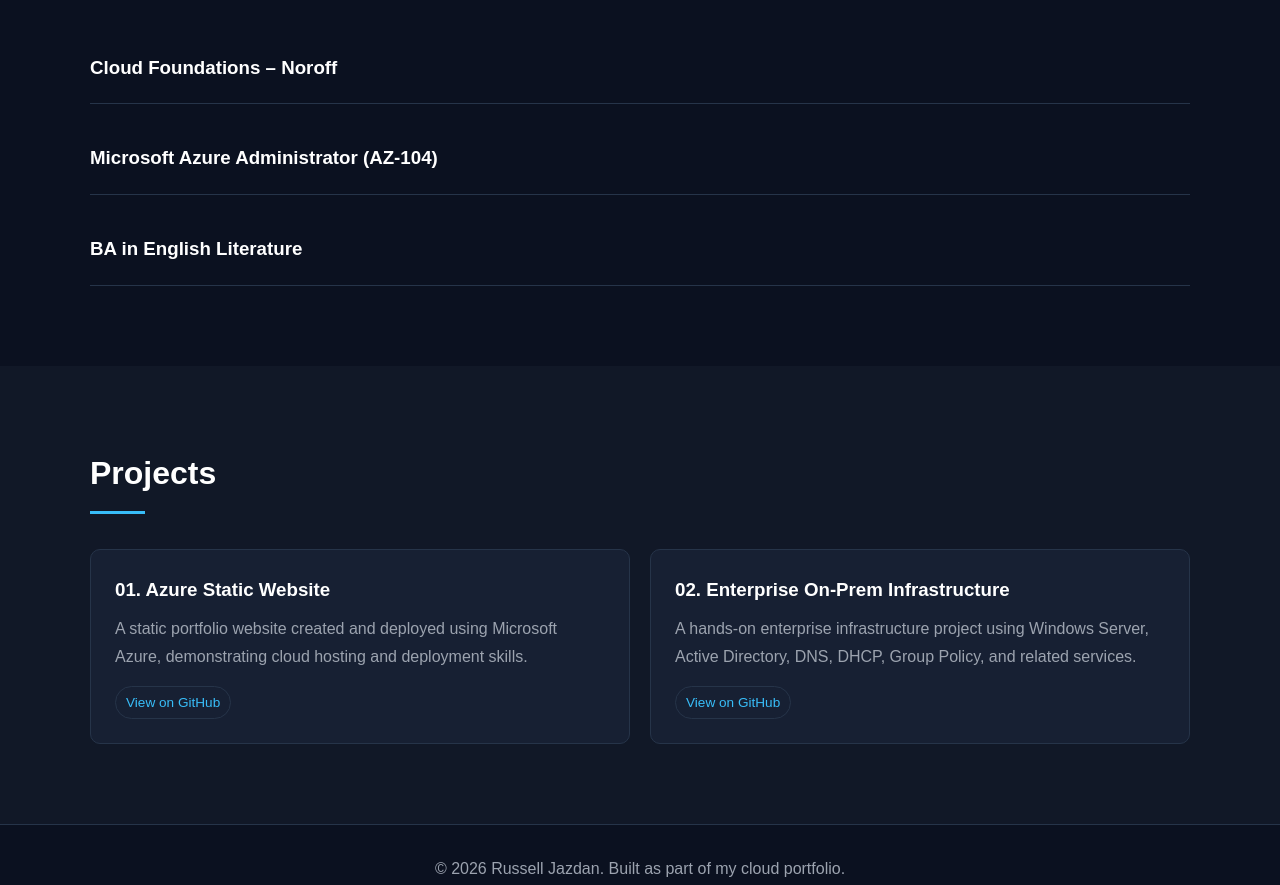
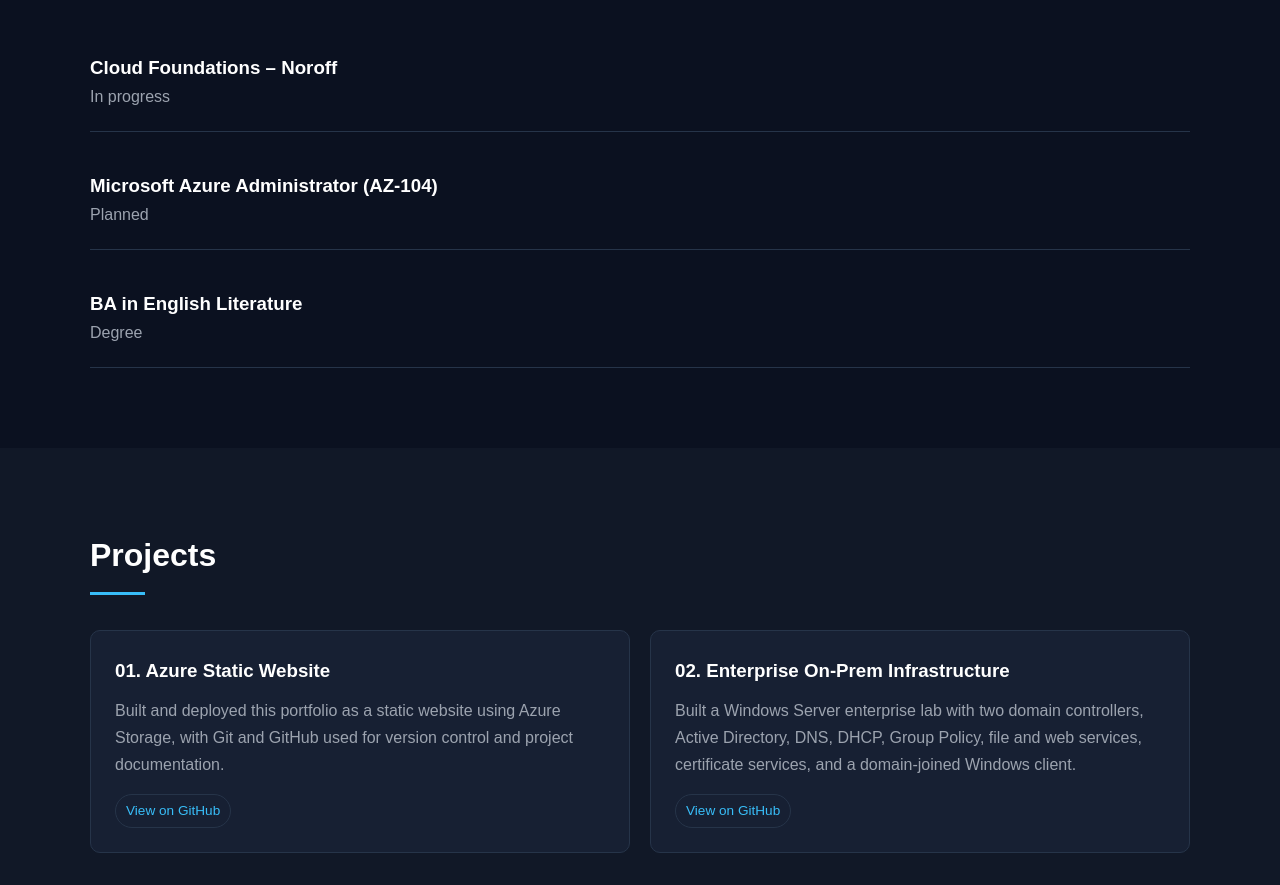
Before and after one commit to Russjaz/azure-static-website, a plain HTML site: page index.html in a window 1280 px wide. Shown: the part 1640-2525 px from the top of the page. Drawn offline with Linux system fonts and the light colour scheme.

Commit message:
Update project descriptions

```diff
--- a/index.html
+++ b/index.html
@@ -393,15 +393,18 @@
         <div class="education-list">
           <div class="education-item">
             <h3>Cloud Foundations – Noroff</h3>
+            <p>In progress</p>
           </div>
 
 
           <div class="education-item">
             <h3>Microsoft Azure Administrator (AZ-104)</h3>
+            <p>Planned</p>
           </div>
 
           <div class="education-item">
             <h3>BA in English Literature</h3>
+            <p>Degree</p>
           </div>
         </div>
       </div>
@@ -415,8 +418,9 @@
           <article class="card">
             <h3>01. Azure Static Website</h3>
             <p>
-              A static portfolio website created and deployed using Microsoft
-              Azure, demonstrating cloud hosting and deployment skills.
+              Built and deployed this portfolio as a static website using Azure
+              Storage, with Git and GitHub used for version control and project
+              documentation.
             </p>
 
             <a class="status" href="https://github.com/Russjaz/azure-static-website" target="_blank" rel="noopener noreferrer">View on GitHub</a>
@@ -425,8 +429,9 @@
           <article class="card">
             <h3>02. Enterprise On-Prem Infrastructure</h3>
             <p>
-              A hands-on enterprise infrastructure project using Windows Server,
-              Active Directory, DNS, DHCP, Group Policy, and related services.
+              Built a Windows Server enterprise lab with two domain controllers,
+              Active Directory, DNS, DHCP, Group Policy, file and web services,
+              certificate services, and a domain-joined Windows client.
             </p>
             <a class="status" href="https://github.com/Russjaz/enterprise-on-prem-infrastructure" target="_blank" rel="noopener noreferrer">View on GitHub</a>
           </article>
```
